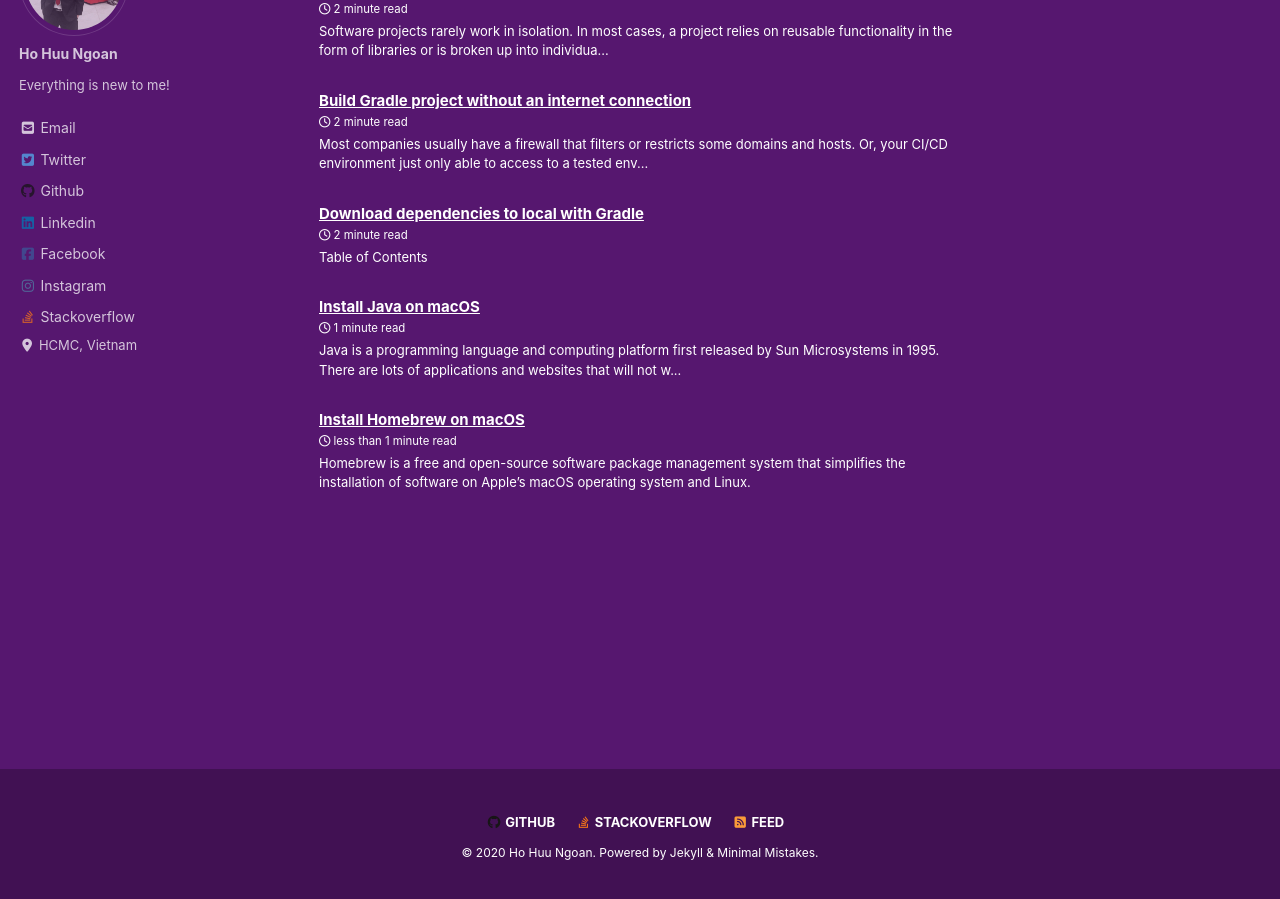
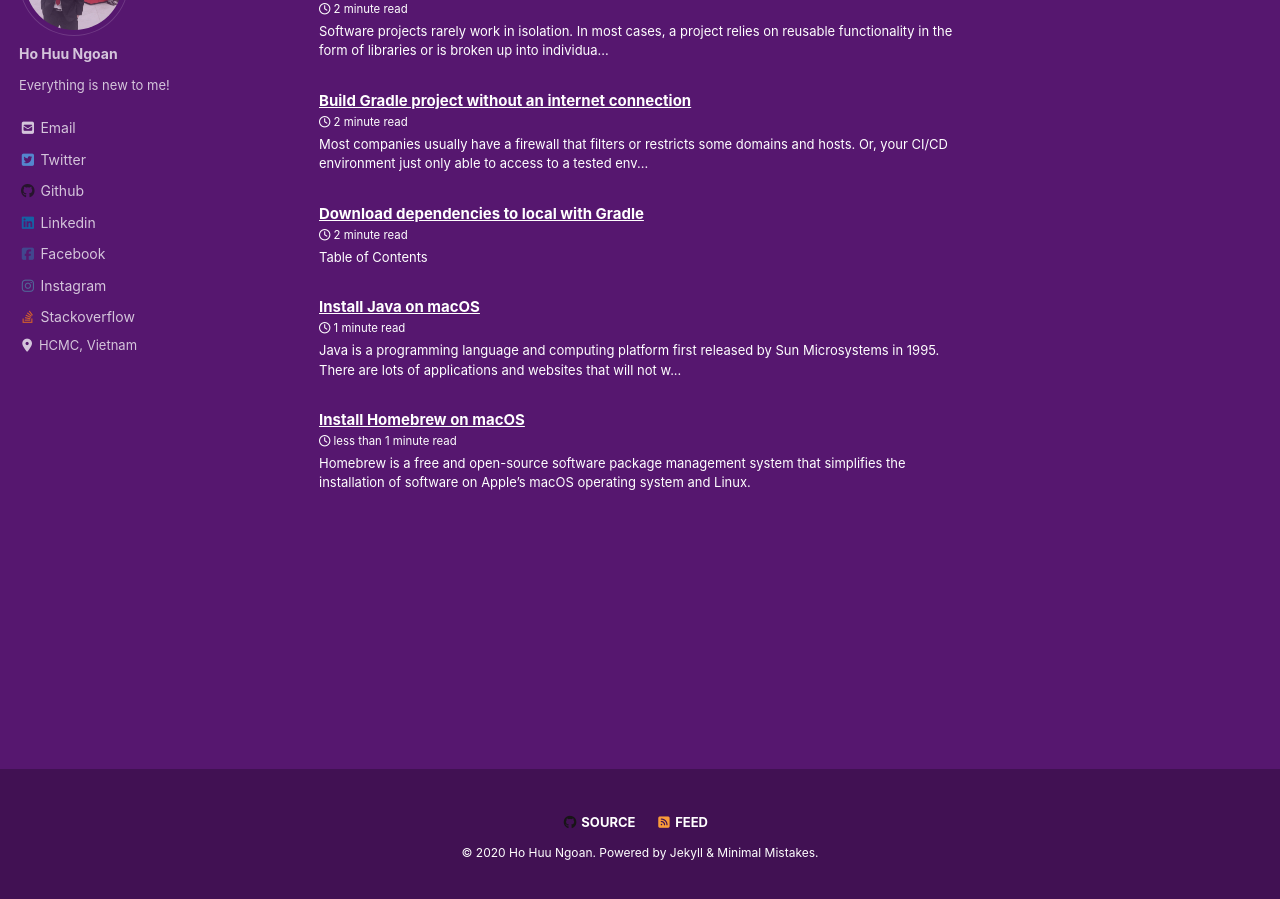
Before and after one commit to ngoanh2n/blog, a Jekyll site: the page built from index.html, in a window 1280 px wide and 900 px high, scrolled down 170 px. Built offline with Jekyll 4.4.1, drawn with Linux system fonts in a browser that asks for light colours; cached includes are drawn as plain includes; nearby versions of some CDN libraries; the list of posts is cut into pages by our own code; comment, search, counter and statistics services are not loaded; a style sheet for code colours, icons or effects is not loaded.

Commit message:
[CONFIG] Remove stackoverflow, Change github to source of footer

```diff
--- a/_config.yml
+++ b/_config.yml
@@ -139,12 +139,9 @@
 # Site Footer
 footer:
   links:
-    - label: "Github"
+    - label: "Source"
       icon: "fab fa-fw fa-github"
-      url: "https://github.com/ngoanh2n"
-    - label: "Stackoverflow"
-      icon: "fab fa-fw fa-stack-overflow"
-      url: "https://stackoverflow.com/users/3419571/ho-huu-ngoan"
+      url: "https://github.com/ngoanh2n/blog"
 
 # Reading Files
 include:
```
